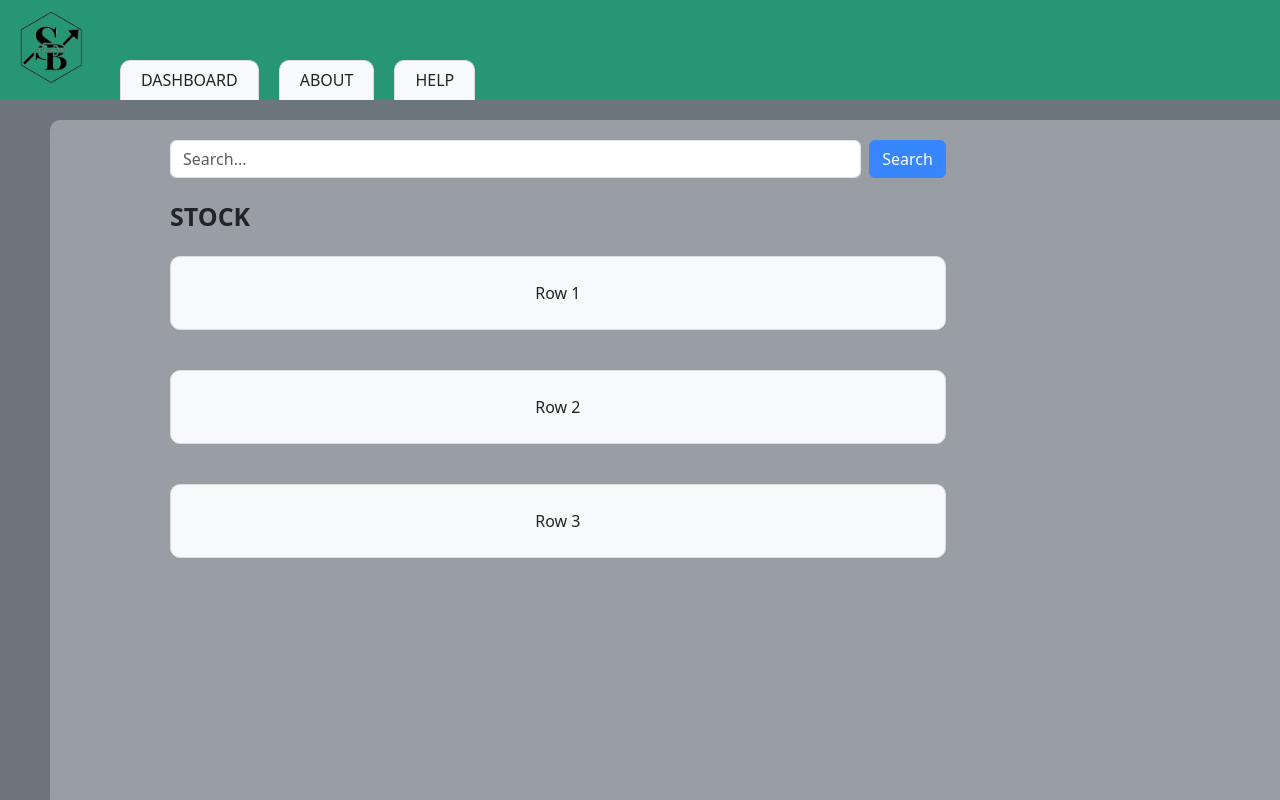
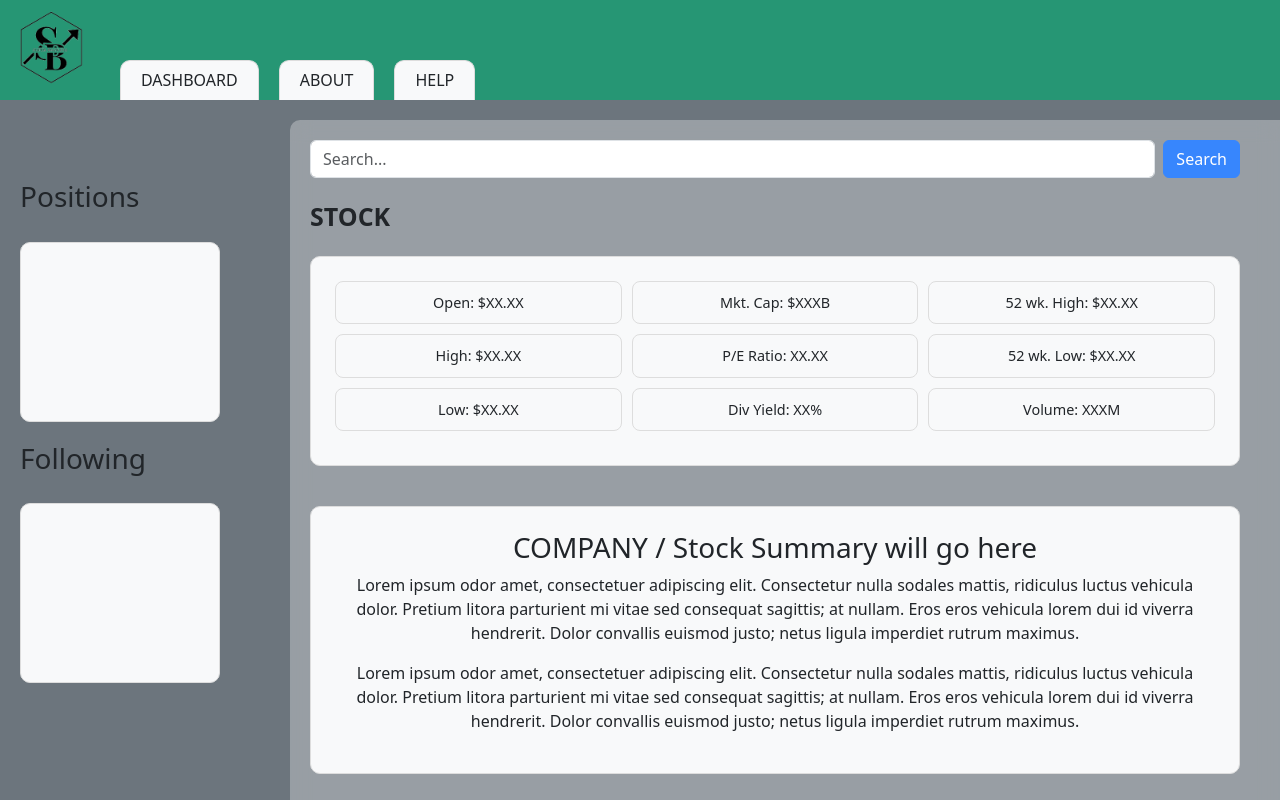
Before and after one commit to Mahhad-S/Super-Brokers, a React (Vite) app in the folder super-brokers/: page /Dashboard in a window 1280 px wide. Shown: the top 800 px of the page. Built offline with nearby package versions, Linux system fonts and the light colour scheme.

Commit message:
Finished Home And Dashboard

```diff
--- a/package.json
+++ b/package.json
@@ -1,5 +1,6 @@
 {
   "dependencies": {
-    "dotenv": "^16.4.5"
+    "dotenv": "^16.4.5",
+    "react-icons": "^5.3.0"
   }
 }
--- a/super-brokers/src/Dashboard.jsx
+++ b/super-brokers/src/Dashboard.jsx
@@ -25,8 +25,21 @@ function Dashboard() {
                     </div>
                 </div>
             </div>
+
+            {/* Positions and Following bubbles positioned outside the main blurred content */}
+            <div className="dashboard-positions-following">
+            <h3>Positions</h3>
+                <div className="dashboard-left-bubble">
+                    {/* Content for Positions can go here */}
+                </div>
+                <h3>Following</h3>
+                <div className="dashboard-left-bubble">
+                    {/* Content for Following can go here */}
+                </div>
+            </div>
+
             {/* Main content area with blurred background */}
-            <div className="dashboard-main-content" >
+            <div className="dashboard-main-content">
                 <div className="dashboard-content-left">
                     {/* Row 1 - Search Bar */}
                     <div className="dashboard-search-bar">
@@ -38,14 +51,60 @@ function Dashboard() {
                         <button className="dashboard-search-button">Search</button>
                     </div>
                     <div className="dashboard-stock-name"> STOCK</div>
-                    <div className="dashboard-row-content">Row 1</div>
-                    <div className="dashboard-row-content">Row 2</div>
-                    <div className="dashboard-row-content">Row 3</div>
+                    <div className="dashboard-row-content">
+                    <div className="dashboard-three-column">
+                            <div className="dashboard-column">Open: $XX.XX</div>
+                            <div className="dashboard-column">Mkt. Cap: $XXXB</div>
+                            <div className="dashboard-column">52 wk. High: $XX.XX</div>
+                        </div>
+                        <div className="dashboard-three-column">
+                            <div className="dashboard-column">High: $XX.XX</div>
+                            <div className="dashboard-column">P/E Ratio: XX.XX</div>
+                            <div className="dashboard-column">52 wk. Low: $XX.XX</div>
+                        </div>
+                        <div className="dashboard-three-column">
+                            <div className="dashboard-column">Low: $XX.XX</div>
+                            <div className="dashboard-column">Div Yield: XX%</div>
+                            <div className="dashboard-column">Volume: XXXM</div>
+                        </div>
+                    </div>
+                    <div className="dashboard-row-content">
+                        <h3>COMPANY / Stock Summary will go here</h3>
+                        <p>Lorem ipsum odor amet, consectetuer adipiscing elit. Consectetur nulla sodales mattis, ridiculus luctus vehicula dolor. Pretium litora parturient mi vitae
+                            sed consequat sagittis; at nullam. Eros eros vehicula lorem dui id viverra hendrerit. Dolor convallis euismod justo; netus ligula imperdiet rutrum maximus.</p>
+                        <p>Lorem ipsum odor amet, consectetuer adipiscing elit. Consectetur nulla sodales mattis, ridiculus luctus vehicula dolor. Pretium litora parturient mi vitae
+                            sed consequat sagittis; at nullam. Eros eros vehicula lorem dui id viverra hendrerit. Dolor convallis euismod justo; netus ligula imperdiet rutrum maximus.</p>
+                        </div>
                 </div>
+
+                {/* Right section with Buy/Sell Panel and Stacked News */}
                 <div className="dashboard-content-right">
-                    <div className="dashboard-bubble">Bubble 1</div>
-                    <div className="dashboard-bubble">Bubble 2</div>
-                    <div className="dashboard-bubble">Bubble 3</div>
+                    <div className="dashboard-buy-sell-panel">
+                        <div className="tab-button active">Buy</div>
+                        <div className="tab-button">Sell</div>
+                        <div>
+                            <p>Curr. Price/Share: $x.xx</p>
+                            <p>Buying Power (User): $x.xx</p>
+                            <input type="number" placeholder="Buy Amount (Shares)" style={{ width: "100%", fontSize: "0.8rem" }} />
+                            <p>Avg. Cost Per Share: $x.xx</p>
+                            <p>Total Cost: $x.xx</p>
+                            <button className="dashboard-purchase-button">Purchase</button>
+                        </div>
+                    </div>
+
+                    {/* Stacked News Bubbles */}
+                    <div className="dashboard-news-bubble">
+                        <h3>New 1</h3>
+                        <p>Lorem ipsum odor amet, consectetuer adipiscing elit. Lectus leo praesent fringilla iaculis rutrum; magna facilisi. </p>
+                    </div>
+                    <div className="dashboard-news-bubble">
+                    <h3>New 2</h3>
+                    <p>Lorem ipsum odor amet, consectetuer adipiscing elit. Lectus leo praesent fringilla iaculis rutrum; magna facilisi. </p>
+                    </div>
+                    <div className="dashboard-news-bubble">
+                    <h3>New 3</h3>
+                    <p>Lorem ipsum odor amet, consectetuer adipiscing elit. Lectus leo praesent fringilla iaculis rutrum; magna facilisi. </p>
+                    </div>
                 </div>
             </div>
         </div>
--- a/super-brokers/src/style/Dashboard.css
+++ b/super-brokers/src/style/Dashboard.css
@@ -58,13 +58,14 @@
 
 /* Main Content */
 .dashboard-main-content {
-    width: calc(100% - 100px);
+    width: calc(100% - 300px);
     margin: 20px auto;
     backdrop-filter: blur(10px);
     border-radius: 10px;
     background-color: rgba(255, 255, 255, 0.3);
     padding: 20px;
     display: flex;
+    margin-right: 10px;
 }
 
 /* Left and Right Sections */
@@ -74,15 +75,25 @@
     flex-direction: column;
     min-width: 0;
     margin-right: 150px;
-    margin-left: 100px;
 }
 
 .dashboard-content-right {
     display: flex;
     flex-direction: column;
-    flex: 1;
-    min-width: 0;
+    gap: 20px;
 }
+
+/* Positions and Following Bubbles - Positioned Outside of the Blurred Background */
+.dashboard-positions-following {
+    display: flex;
+    flex-direction: column;
+    position: absolute; /* Position it outside the main content */
+    left: 20px; /* Align it with the left of the dashboard */
+    top: 180px; /* Adjust top position to align it vertically */
+    gap: 20px;
+    margin-right: 50px;
+}
+
 
 /* Search Bar */
 .dashboard-search-bar {
@@ -149,3 +160,109 @@
     margin-bottom: 20px;
     text-align: center;
 }
+
+.dashboard-news-bubble {
+    background-color: #f8f9fa;
+    border-radius: 10px;
+    padding: 10px;
+    border: 1px solid #ddd;
+    font-size: 0.8rem;
+    text-align: center;
+    width: 180px;
+    height: 150px;
+}
+
+/* Left Section Bubbles */
+.dashboard-left-section {
+    width: 200px;
+    display: flex;
+    flex-direction: column;
+    gap: 20px;
+    margin-right: 20px;
+    text-align: center;
+}
+
+.dashboard-left-bubble {
+    background-color: #f8f9fa;
+    border-radius: 10px;
+    padding: 10px;
+    border: 1px solid #ddd;
+    min-width: 200px;
+    min-height: 180px;
+    text-align: center;
+    font-size: 0.9rem;
+}
+
+/* Buy/Sell Panel */
+.dashboard-buy-sell-panel {
+    background-color: #f8f9fa;
+    border-radius: 10px;
+    padding: 10px;
+    border: 1px solid #ddd;
+    width: 180px;
+    font-size: 0.8rem;
+}
+
+.dashboard-buy-sell-panel .tab-button {
+    display: inline-block;
+    width: 50%;
+    padding: 5px;
+    background-color: #e7e7e7;
+    border: none;
+    cursor: pointer;
+    font-size: 0.8rem;
+    text-align: center;
+}
+
+.dashboard-buy-sell-panel .tab-button.active {
+    background-color: #ccc;
+}
+
+.dashboard-buy-sell-container {
+    display: flex;
+    gap: 20px;
+}
+
+
+.dashboard-purchase-button {
+    width: 100%;
+    padding: 8px;
+    background-color: #28a745;
+    color: white;
+    border: none;
+    border-radius: 5px;
+    cursor: pointer;
+    font-size: 0.8rem;
+    margin-top: 10px;
+}
+
+.dashboard-purchase-button:hover {
+    background-color: #218838;
+}
+
+/* Three Column Container for Row 1 */
+.dashboard-three-column {
+    display: flex;
+    justify-content: space-between;
+    margin-bottom: 10px; /* Space between each row */
+}
+
+.dashboard-column {
+    flex: 1;
+    background-color: #f8f9fa;
+    border: 1px solid #ddd;
+    border-radius: 8px;
+    padding: 10px;
+    margin: 0 5px; /* Space between columns */
+    text-align: center;
+    font-size: 0.9rem;
+}
+
+/* Adjust margins for the first and last columns */
+.dashboard-column:first-child {
+    margin-left: 0;
+}
+
+.dashboard-column:last-child {
+    margin-right: 0;
+}
```
Also changed, not shown: 2 other files (tests, documents, lock files or other folders).
